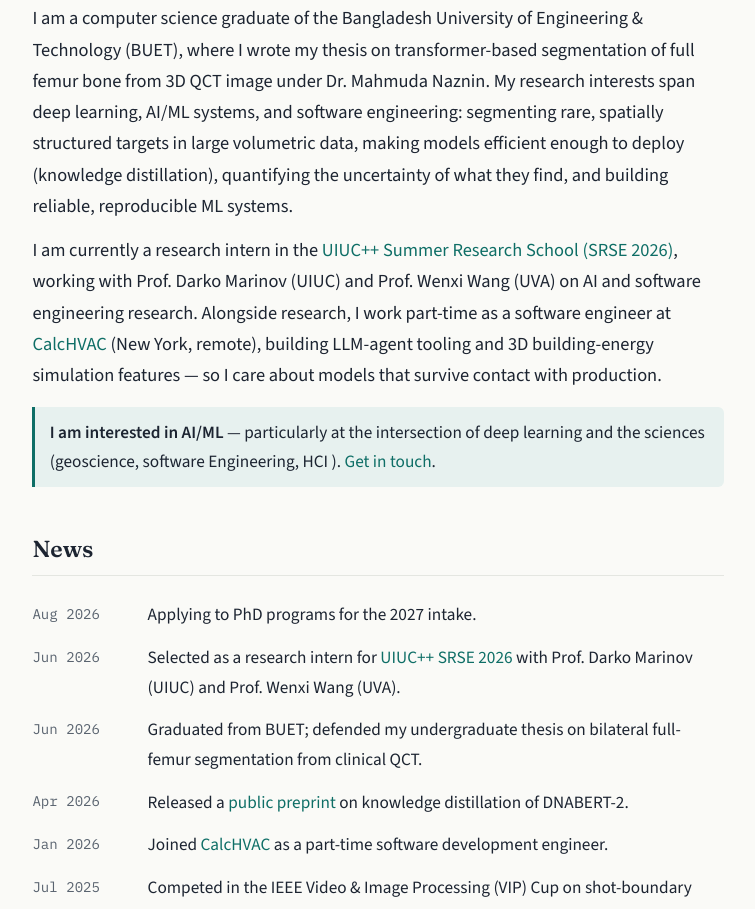
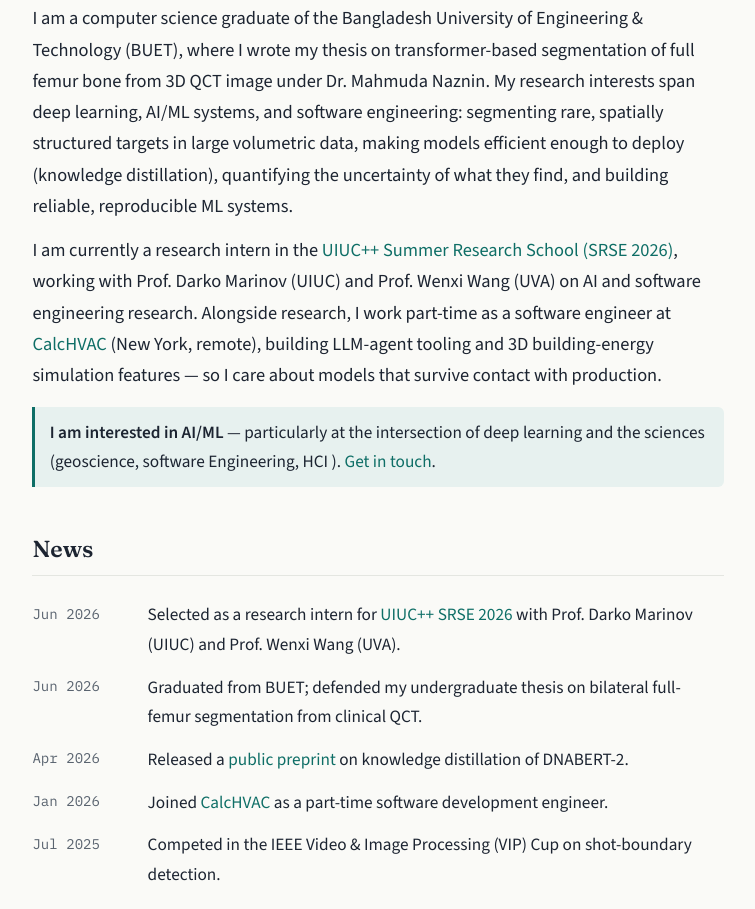
Before and after one commit to Rahat463/Rahat463.github.io, a plain HTML site: page index.html in a window 1280 px wide. Shown: the part 268-1177 px from the top of the page, without its empty margins (262-1017 px from the left). Drawn offline with nearby package versions, Linux system fonts and the light colour scheme.

Commit message:
small fix

```diff
--- a/index.html
+++ b/index.html
@@ -403,10 +403,6 @@
         <h2>News</h2>
         <ul class="news">
           <li>
-            <time>Aug 2026</time
-            ><span>Applying to PhD programs for the 2027 intake.</span>
-          </li>
-          <li>
             <time>Jun 2026</time
             ><span
               >Selected as a research intern for
```
